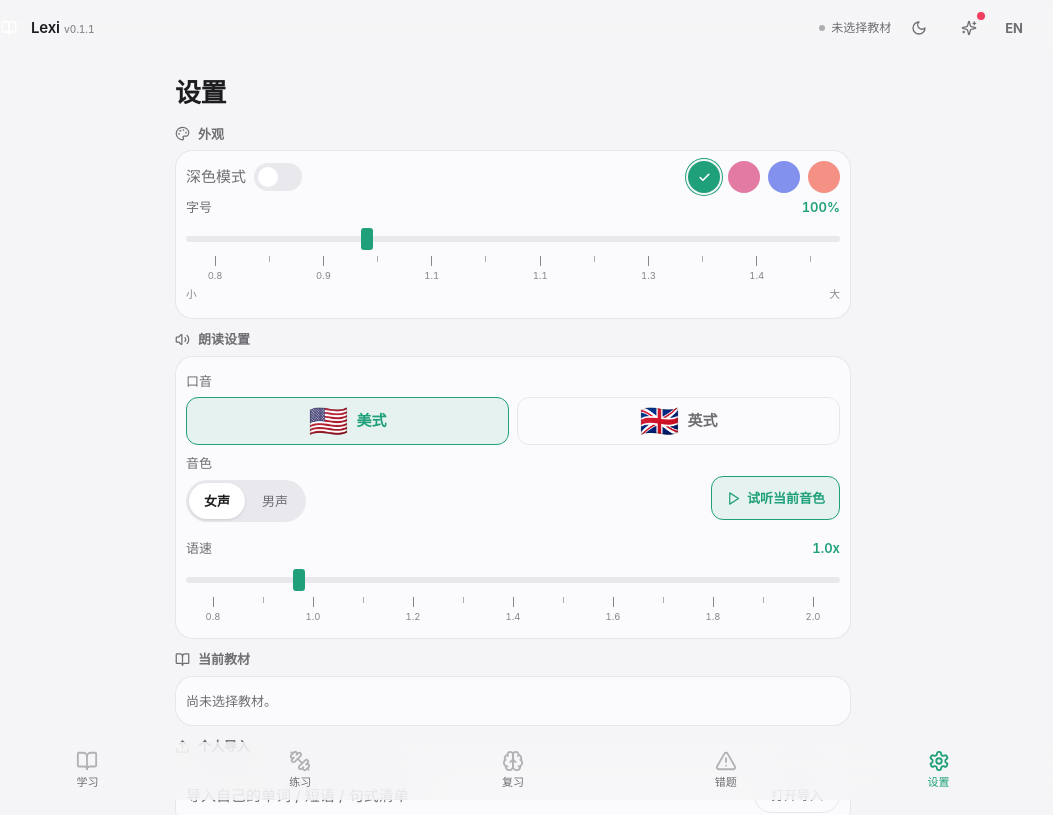
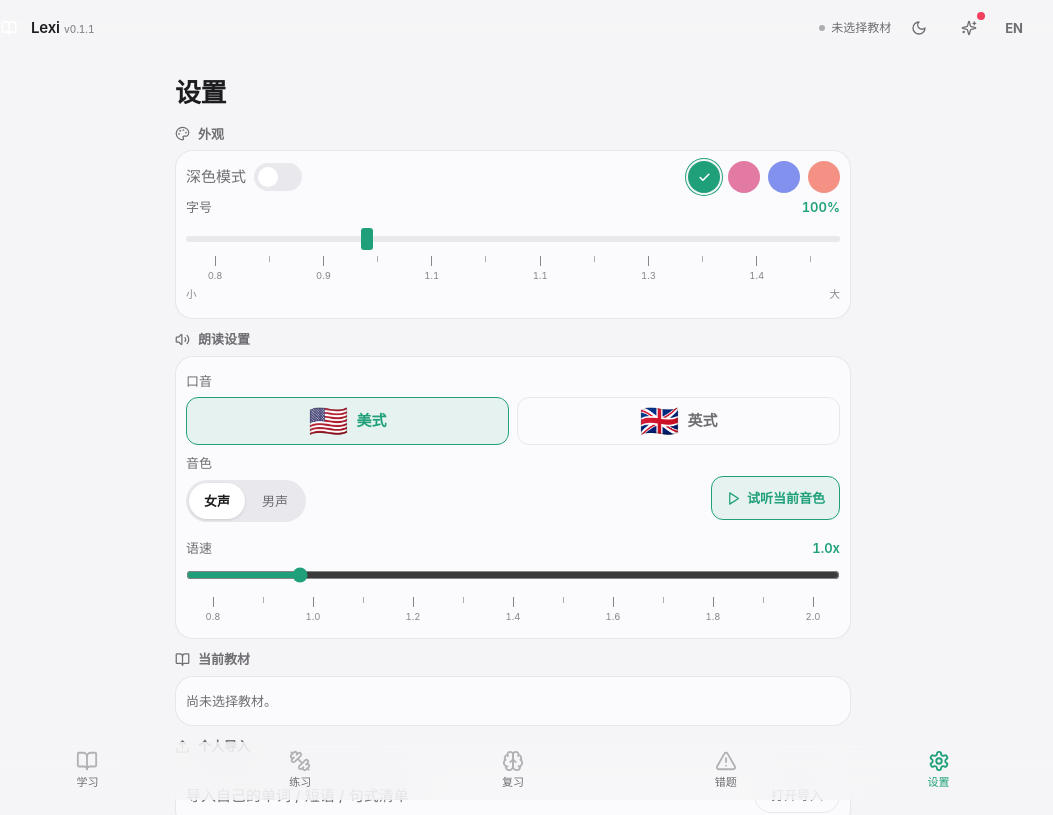
Before and after one commit to irkythedev/lexi, a React (Vite) app: page /settings in a window 1280 px wide. Shown: the top 815 px of the page, without its empty margins (127-1180 px from the left). Built offline with nearby package versions, Linux system fonts and the light colour scheme; no server answers.

Commit message:
fix: speed slider back to native round thumb

```diff
--- a/src/views/SettingsView.tsx
+++ b/src/views/SettingsView.tsx
@@ -121,7 +121,7 @@ export default function SettingsView() {
             onMouseUp={() => { setTts({ rate: dragRate }); toast(t('toastRate', locale, { rate: dragRate.toFixed(1) }), 'info'); }}
             onTouchEnd={() => { setTts({ rate: dragRate }); toast(t('toastRate', locale, { rate: dragRate.toFixed(1) }), 'info'); }}
             aria-label={t('speed', locale)}
-            className="w-full thumb-rect cursor-pointer"
+            className="w-full cursor-pointer"
             style={{ accentColor: 'var(--color-accent)' }}
           />
           <Scale min={0.8} max={2.0} step={0.1} majorStep={0.2} />
```
